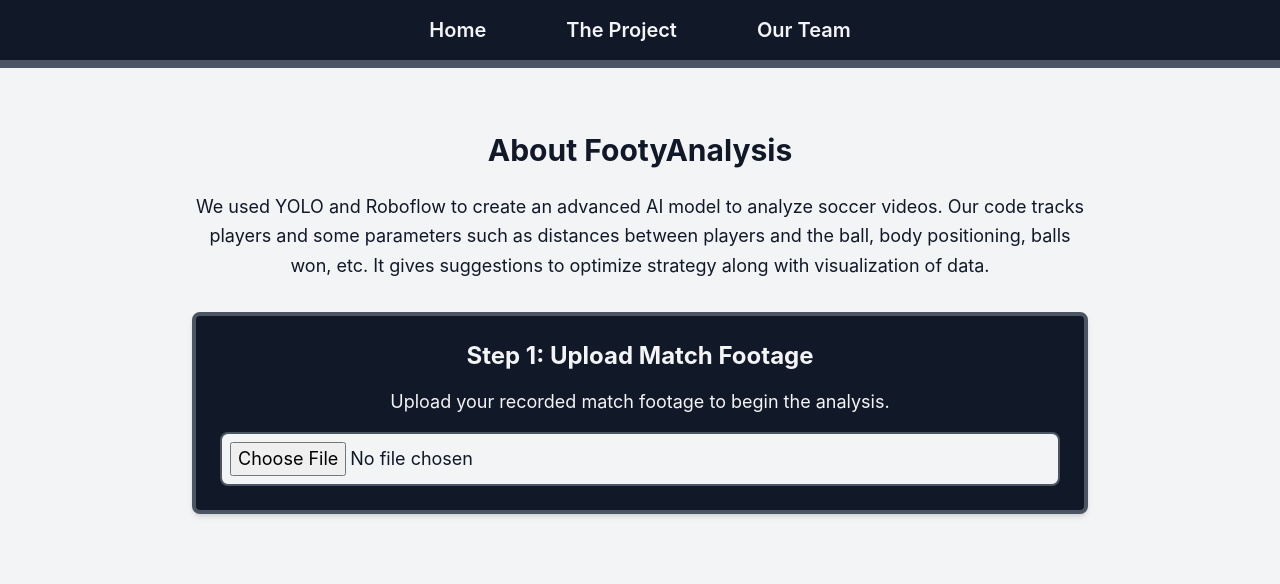
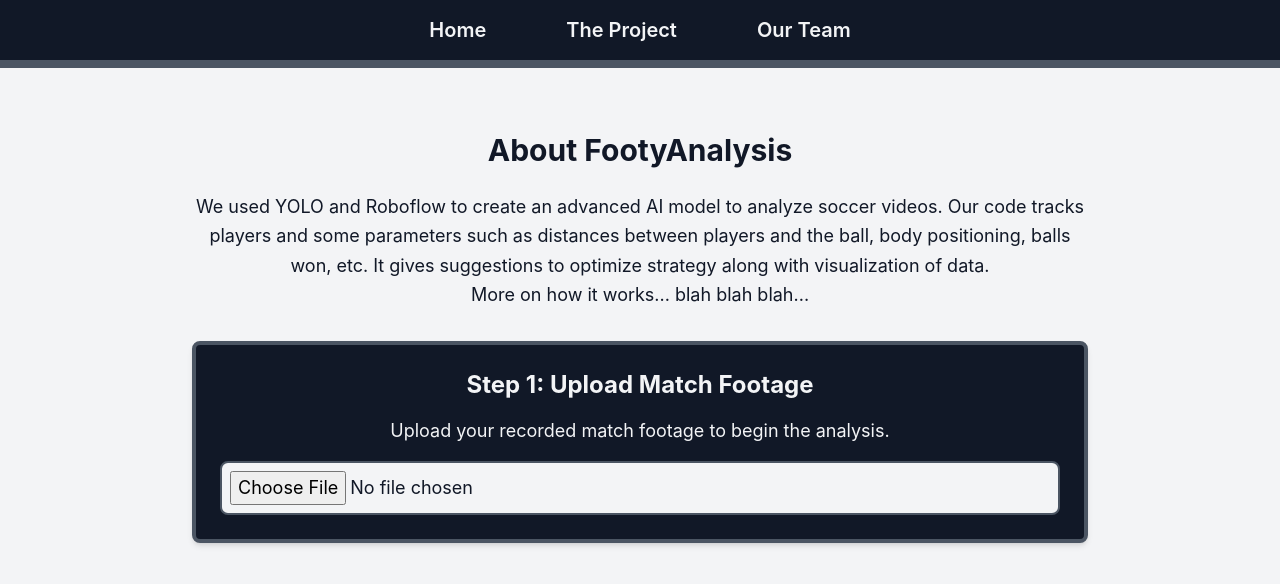
Before and after one commit to kirawatase/ai_soccer_analysis, a React (Vite) app in the folder foot-analysis-front-end/: page /project in a window 1280 px wide. Shown: the top 584 px of the page. Built offline with nearby package versions, Linux system fonts and the light colour scheme.

Commit message:
the project commit

```diff
--- a/foot-analysis-front-end/src/Project.jsx
+++ b/foot-analysis-front-end/src/Project.jsx
@@ -46,6 +46,9 @@
           to analyze soccer videos. Our code tracks players and some parameters
           such as distances between players and the ball, body positioning, balls won,
           etc. It gives suggestions to optimize strategy along with visualization of data.
+          <br></br>
+          More on how it works...
+          blah blah blah...
         </p>
 
         {step === 1 && (
```
